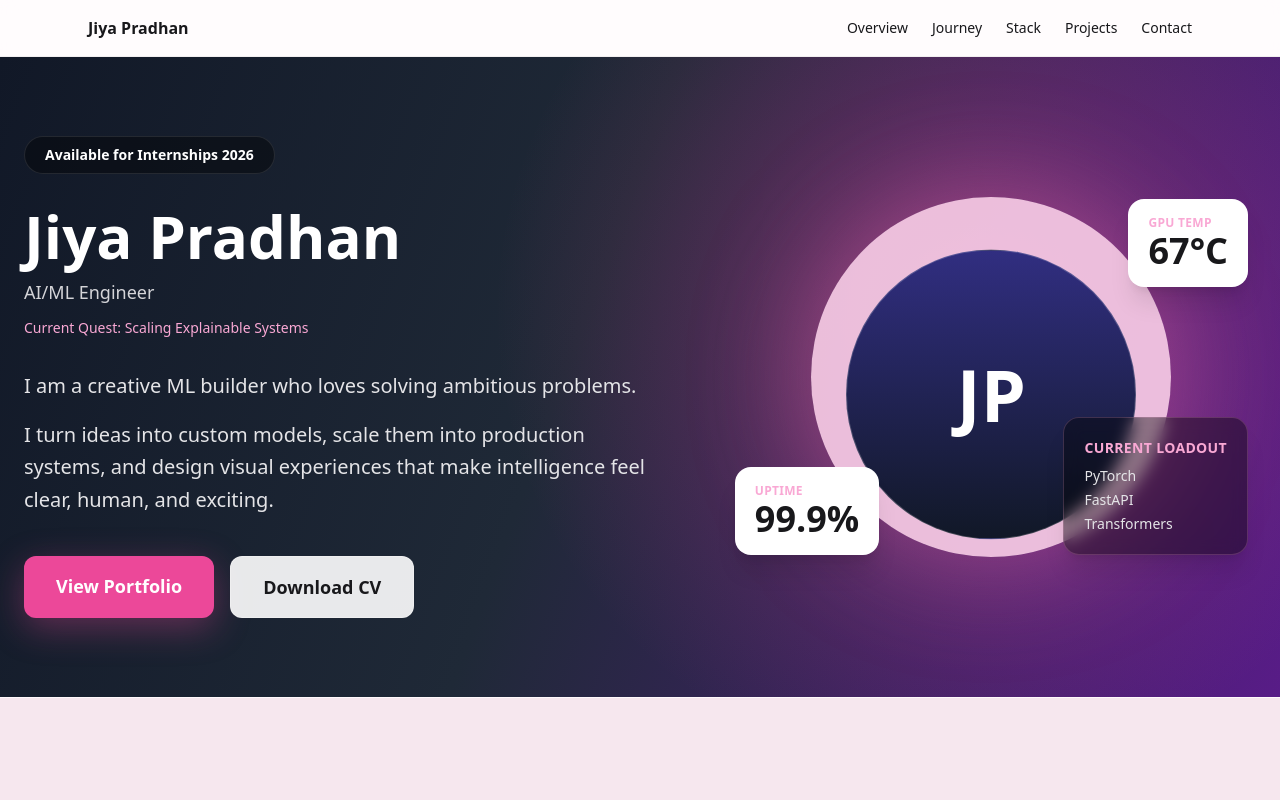
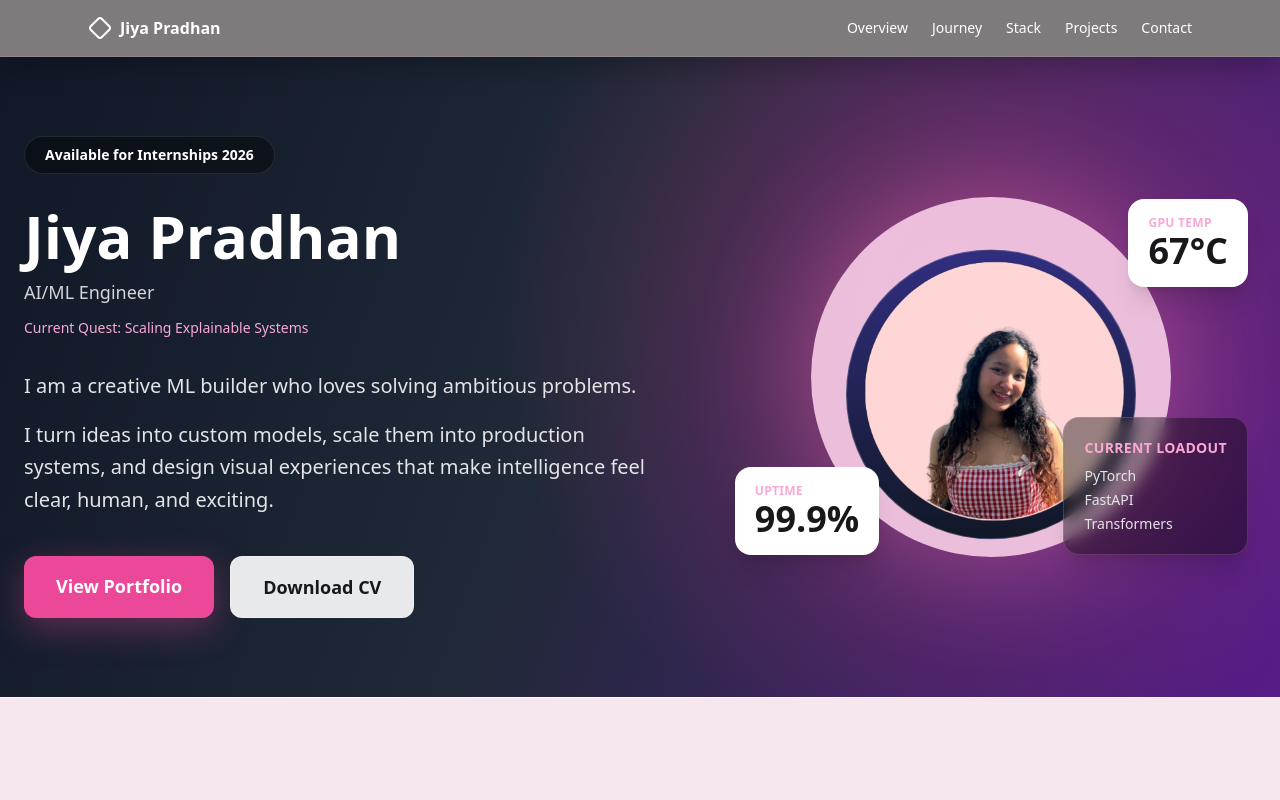
Before and after one commit to Jeeya7/JiyaPradhan, a React (Vite) app in the folder portfolio/: page / in a window 1280 px wide. Shown: the top 800 px of the page. Built offline with nearby package versions, Linux system fonts and the light colour scheme.

Commit message:
feat: add lucide-react dependency, update Navbar with icon, and include profile image in Overview

```diff
--- a/portfolio/package.json
+++ b/portfolio/package.json
@@ -14,6 +14,7 @@
     "class-variance-authority": "^0.7.1",
     "clsx": "^2.1.1",
     "framer-motion": "^12.34.2",
+    "lucide-react": "^0.575.0",
     "react": "^19.2.0",
     "react-dom": "^19.2.0",
     "react-icons": "^5.5.0",
--- a/portfolio/src/sections/Navbar.tsx
+++ b/portfolio/src/sections/Navbar.tsx
@@ -1,15 +1,20 @@
+import { Diamond } from "lucide-react";
+
 export default function Navbar() {
   return (
-    <header className="sticky top-0 z-50 bg-white/60 backdrop-blur border-b border-black/5">
-      <nav className="mx-auto max-w-6xl px-6 py-4 flex items-center justify-between">
-        <div className="font-semibold">Jiya Pradhan</div>
+    <header className="sticky top-0 z-50 bg-black/50 backdrop-blur-xl border-b border-white/10 shadow-[0_8px_30px_rgba(0,0,0,0.25)]">
+      <nav className="mx-auto max-w-6xl px-6 py-4 flex items-center justify-between text-white">
+        <div className="font-semibold flex items-center gap-2">
+          <Diamond className="text-white-500" />
+          Jiya Pradhan
+        </div>
 
         <div className="flex gap-6 text-sm">
-          <a href="#overview" className="hover:opacity-70">Overview</a>
-          <a href="#journey" className="hover:opacity-70">Journey</a>
-          <a href="#stack" className="hover:opacity-70">Stack</a>
-          <a href="#projects" className="hover:opacity-70">Projects</a>
-          <a href="#contact" className="hover:opacity-70">Contact</a>
+          <a href="#overview" className="hover:text-pink-400 transition-colors">Overview</a>
+          <a href="#journey" className="hover:text-pink-400 transition-colors">Journey</a>
+          <a href="#stack" className="hover:text-pink-400 transition-colors">Stack</a>
+          <a href="#projects" className="hover:text-pink-400 transition-colors">Projects</a>
+          <a href="#contact" className="hover:text-pink-400 transition-colors">Contact</a>
         </div>
       </nav>
     </header>
--- a/portfolio/src/sections/overview.tsx
+++ b/portfolio/src/sections/overview.tsx
@@ -42,7 +42,7 @@ export default function Overview() {
         <div className="relative mx-auto h-[420px] w-full max-w-[560px]">
           <div className="absolute left-1/2 top-1/2 h-[360px] w-[360px] -translate-x-1/2 -translate-y-1/2 rounded-full bg-pink-200/90 shadow-[0_0_120px_rgba(244,114,182,0.45)]" />
           <div className="absolute left-1/2 top-1/2 flex h-[290px] w-[290px] -translate-x-1/2 -translate-y-[44%] items-center justify-center rounded-full border border-white/20 bg-[linear-gradient(180deg,#312e81,#111827)] text-7xl font-semibold text-white">
-            JP
+            <img src="/JiyaPradhan.png" alt="Jiya Pradhan" className="h-full rounded-full object-cover" />
           </div>
 
           <div className="absolute right-2 top-8 rounded-2xl bg-white px-5 py-4 text-zinc-900 shadow-xl">
```
Also changed, not shown: portfolio/public/JiyaPradhan.png (added), 1 other file (tests, documents, lock files or other folders).
